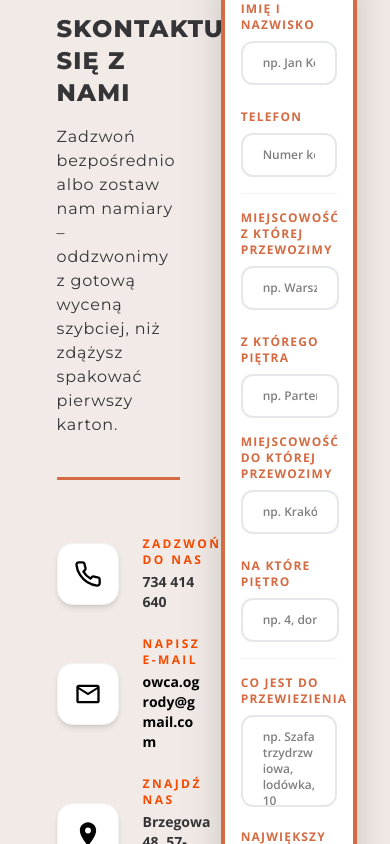
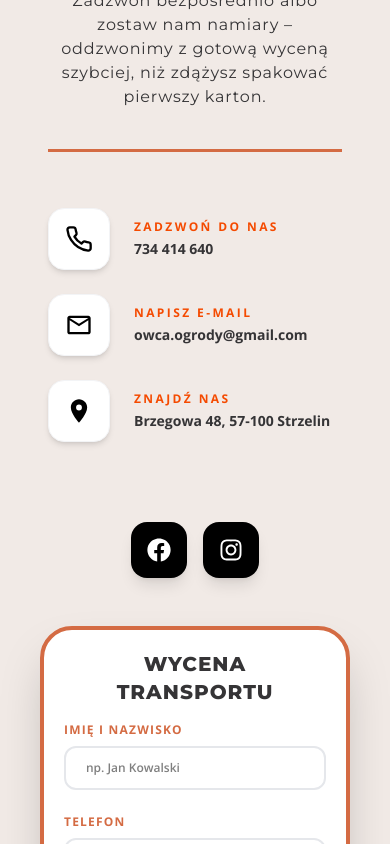
Before and after one commit to MstowskaSandra/owca-transport, a React (Vite) app: page /informacje in a window 390 px wide. Shown: the part 7840-8684 px from the top of the page. Built offline with nearby package versions, Linux system fonts and the light colour scheme; a web font is replaced by a local one.

Commit message:
style(Contact): stack layout and single-column grid form for mobile viewports and iOS compatibility

```diff
--- a/src/components/ContactForm.jsx
+++ b/src/components/ContactForm.jsx
@@ -40,13 +40,13 @@ export const ContactForm = () => {
   };
 
   return (
-    <Reveal className="w-full max-w-3xl mx-auto bg-white p-4 sm:p-6 lg:p-10 rounded-4xl shadow-2xl border-4 border-[#D46B43]">
+    <Reveal className="w-full max-w-3xl mx-auto bg-white p-5 sm:p-6 lg:p-10 rounded-4xl shadow-2xl border-4 border-[#D46B43]">
       <h3 className="font-mont font-extrabold tracking-wider text-xl text-[#353436] uppercase text-center pb-4">
         Wycena Transportu
       </h3>
 
       <form ref={formRef} onSubmit={handleSubmit} className="space-y-4">
-        <div className="grid md:grid-cols-2 gap-6">
+        <div className="grid grid-cols-1 md:grid-cols-2 gap-6">
           <div>
             <label className="block text-xs font-black text-[#D46B43] mb-2 uppercase tracking-widest">
               Imię i nazwisko
@@ -55,7 +55,7 @@ export const ContactForm = () => {
               name="userName"
               type="text"
               placeholder="np. Jan Kowalski"
-              className={`w-full px-5 py-3 rounded-xl bg-transparent border-2 focus:border-[#D46B43] outline-none transition-all text-xs font-semibold ${
+              className={`w-full px-5 py-3 rounded-xl bg-transparent border-2 focus:border-[#D46B43] outline-none appearance-none transition-all text-xs font-semibold ${
                 errors.userName ? "border-red-500" : "border-gray-200"
               }`}
             />
@@ -74,7 +74,7 @@ export const ContactForm = () => {
               name="phone"
               type="tel"
               placeholder="Numer kontaktowy..."
-              className={`w-full px-5 py-3 rounded-xl bg-transparent border-2 focus:border-[#D46B43] outline-none transition-all text-xs font-semibold ${
+              className={`w-full px-5 py-3 rounded-xl bg-transparent border-2 focus:border-[#D46B43] outline-none appearance-none transition-all text-xs font-semibold ${
                 errors.phone ? "border-red-500" : "border-gray-200"
               }`}
             />
@@ -88,7 +88,7 @@ export const ContactForm = () => {
 
         <hr className="border-gray-100" />
 
-        <div className="grid md:grid-cols-3 gap-6">
+        <div className="grid grid-cols-1 md:grid-cols-3 gap-6">
           <div className="md:col-span-2">
             <label className="block text-xs font-black text-[#D46B43] mb-2 uppercase tracking-widest">
               Miejscowość z której przewozimy
@@ -97,7 +97,7 @@ export const ContactForm = () => {
               name="fromCity"
               type="text"
               placeholder="np. Warszawa"
-              className={`w-full px-5 py-3 rounded-xl bg-transparent border-2 focus:border-[#D46B43] outline-none transition-all text-xs font-semibold ${
+              className={`w-full px-5 py-3 rounded-xl bg-transparent border-2 focus:border-[#D46B43] outline-none appearance-none transition-all text-xs font-semibold ${
                 errors.fromCity ? "border-red-500" : "border-gray-200"
               }`}
             />
@@ -116,7 +116,7 @@ export const ContactForm = () => {
               name="fromFloor"
               type="text"
               placeholder="np. Parter, 3"
-              className={`w-full px-5 py-3 rounded-xl bg-transparent border-2 focus:border-[#D46B43] outline-none transition-all text-xs font-semibold ${
+              className={`w-full px-5 py-3 rounded-xl bg-transparent border-2 focus:border-[#D46B43] outline-none appearance-none transition-all text-xs font-semibold ${
                 errors.fromFloor ? "border-red-500" : "border-gray-200"
               }`}
             />
@@ -128,7 +128,7 @@ export const ContactForm = () => {
           </div>
         </div>
 
-        <div className="grid md:grid-cols-3 gap-6">
+        <div className="grid grid-cols-1 md:grid-cols-3 gap-6">
           <div className="md:col-span-2">
             <label className="block text-xs font-black text-[#D46B43] mb-2 uppercase tracking-widest">
               Miejscowość do której przewozimy
@@ -137,7 +137,7 @@ export const ContactForm = () => {
               name="toCity"
               type="text"
               placeholder="np. Kraków"
-              className={`w-full px-5 py-3 rounded-xl bg-transparent border-2 focus:border-[#D46B43] outline-none transition-all text-xs font-semibold ${
+              className={`w-full px-5 py-3 rounded-xl bg-transparent border-2 focus:border-[#D46B43] outline-none appearance-none transition-all text-xs font-semibold ${
                 errors.toCity ? "border-red-500" : "border-gray-200"
               }`}
             />
@@ -156,7 +156,7 @@ export const ContactForm = () => {
               name="toFloor"
               type="text"
               placeholder="np. 4, dom wolnostojący"
-              className={`w-full px-5 py-3 rounded-xl bg-transparent border-2 focus:border-[#D46B43] outline-none transition-all text-xs font-semibold ${
+              className={`w-full px-5 py-3 rounded-xl bg-transparent border-2 focus:border-[#D46B43] outline-none appearance-none transition-all text-xs font-semibold ${
                 errors.toFloor ? "border-red-500" : "border-gray-200"
               }`}
             />
@@ -178,7 +178,7 @@ export const ContactForm = () => {
             name="cargo"
             rows="4"
             placeholder="np. Szafa trzydrzwiowa, lodówka, 10 kartonów..."
-            className={`w-full px-5 py-3 rounded-xl bg-transparent border-2 focus:border-[#D46B43] outline-none transition-all resize-none text-xs font-semibold ${
+            className={`w-full px-5 py-3 rounded-xl bg-transparent border-2 focus:border-[#D46B43] outline-none appearance-none transition-all resize-none text-xs font-semibold ${
               errors.cargo ? "border-red-500" : "border-gray-200"
             }`}
           ></textarea>
@@ -197,7 +197,7 @@ export const ContactForm = () => {
             name="maxDimension"
             type="text"
             placeholder="np. Szafa: 220cm x 120cm x 60cm"
-            className={`w-full px-5 py-3 rounded-xl bg-transparent border-2 focus:border-[#D46B43] outline-none transition-all text-xs font-semibold ${
+            className={`w-full px-5 py-3 rounded-xl bg-transparent border-2 focus:border-[#D46B43] outline-none appearance-none transition-all text-xs font-semibold ${
               errors.maxDimension ? "border-red-500" : "border-gray-200"
             }`}
           />
@@ -240,7 +240,7 @@ export const ContactForm = () => {
           <button
             type="submit"
             disabled={isSending}
-            className={`cursor-pointer w-full sm:w-auto bg-[#D46B43] text-white font-black text-[10px] uppercase tracking-[0.2em] px-14 py-4 rounded-xl shadow-xl transition-all duration-300
+            className={`cursor-pointer w-full bg-[#D46B43] text-white font-black text-[10px] uppercase tracking-[0.2em] px-14 py-4 rounded-xl shadow-xl transition-all duration-300
               ${isSending ? "opacity-50 cursor-not-allowed" : "hover:bg-[#b5552f] hover:-translate-y-1"}`}
           >
             {isSending ? "Wysyłanie..." : "Wyślij zapytanie"}
--- a/src/pages/Contact.jsx
+++ b/src/pages/Contact.jsx
@@ -6,16 +6,17 @@ import { FaFacebook, FaInstagram } from "react-icons/fa";
 
 const Contact = () => {
   return (
-    <section className="bg-[#F1EAE6]  py-16 pb-8 lg:py-20 font-text px-6 lg:px-12 flex justify-around">
-      <Reveal className="flex flex-col justify-items-start gap-4 px-6 pt-26 w-[50%]">
-        <h2 className="font-mont font-extrabold tracking-wider text-2xl text-[#353436] uppercase">
+    <section className="bg-[#F1EAE6] py-16 pb-8 lg:py-20 font-text px-6 lg:px-12 flex flex-col md:flex-row justify-around items-center md:items-start gap-12 md:gap-4">
+      <Reveal className="flex flex-col justify-items-start gap-4 px-6 pt-0 md:pt-26 w-full md:w-[40%]">
+        <h2 className="font-mont font-extrabold tracking-wider text-2xl text-[#353436] uppercase text-center md:text-left">
           Skontaktuj się z nami
         </h2>
-        <p className="font-mont leading-6 tracking-wider text-[#353436] border-b-3  border-[#D46B43] pb-10">
+        <p className="font-mont leading-6 tracking-wider text-[#353436] border-b-3 border-[#D46B43] pb-10 text-center md:text-left">
           Zadzwoń bezpośrednio albo zostaw nam namiary – oddzwonimy z gotową
           wyceną szybciej, niż zdążysz spakować pierwszy karton.
         </p>
-        <div className="flex flex-col gap-6 pt-10">
+
+        <div className="flex flex-col items-start gap-6 pt-10">
           <a
             href="tel:734414640"
             className="flex items-center gap-6 group cursor-pointer w-fit"
@@ -27,7 +28,7 @@ const Contact = () => {
               <p className="text-xs font-black uppercase tracking-[0.2em] text-orange-600 mb-1">
                 Zadzwoń do nas
               </p>
-              <p className="text-sm lg:text-xl font-extrabold text-[#353436] ">
+              <p className="text-sm lg:text-xl font-extrabold text-[#353436] !text-[#353436]">
                 734 414 640
               </p>
             </div>
@@ -47,7 +48,7 @@ const Contact = () => {
               <p className="text-xs font-black uppercase tracking-[0.2em] text-orange-600 mb-1">
                 Napisz e-mail
               </p>
-              <p className="text-sm lg:text-xl font-extrabold break-all sm:break-normal ">
+              <p className="text-sm lg:text-xl font-extrabold break-all sm:break-normal text-[#353436] !text-[#353436]">
                 owca.ogrody@gmail.com
               </p>
             </div>
@@ -75,6 +76,7 @@ const Contact = () => {
             </div>
           </a>
         </div>
+
         <div className="flex justify-center md:justify-start gap-4 pt-16">
           <a
             href="https://facebook.com/people/Owca-Ogrody/100087780861997/#"
@@ -95,7 +97,7 @@ const Contact = () => {
         </div>
       </Reveal>
 
-      <Reveal delay={0.15} className="w-[40%]">
+      <Reveal delay={0.15} className="w-full md:w-[60%] px-4">
         <ContactForm />
       </Reveal>
     </section>
```
